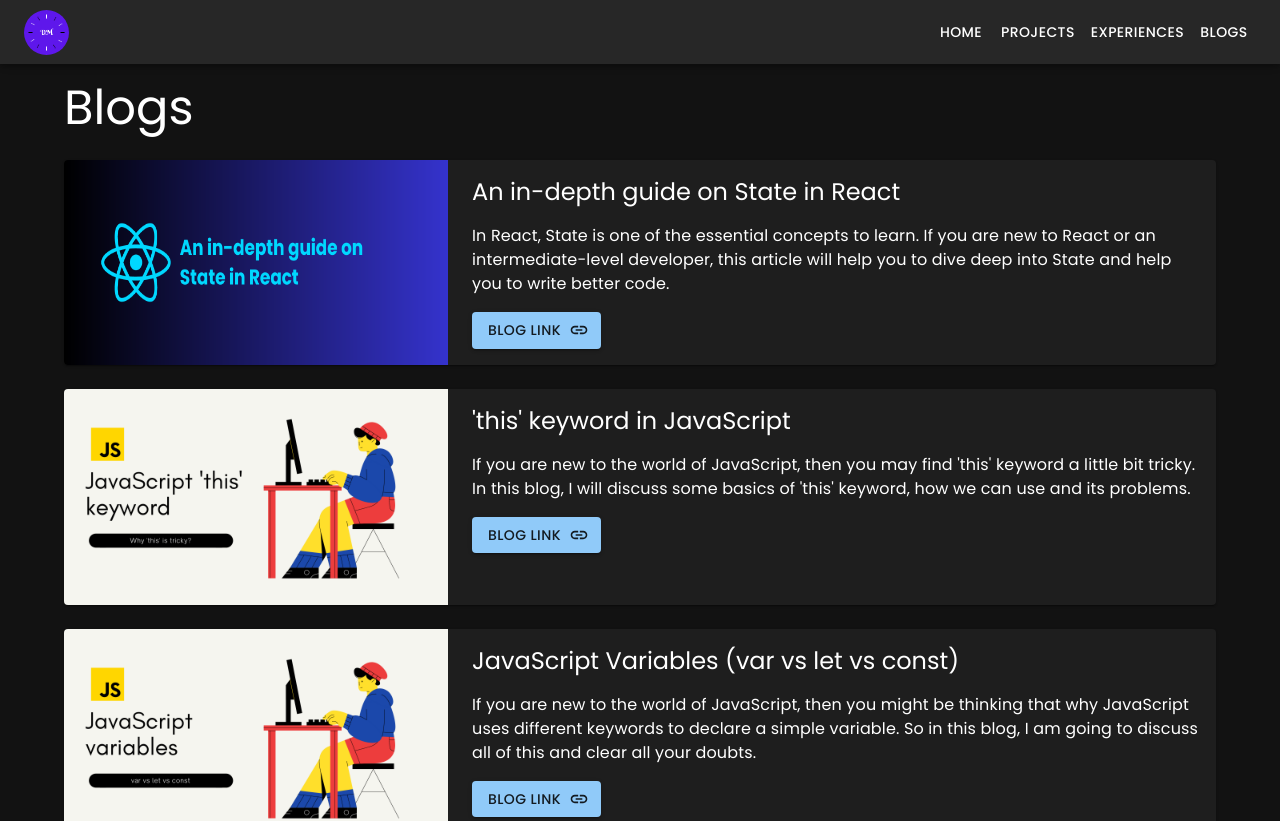
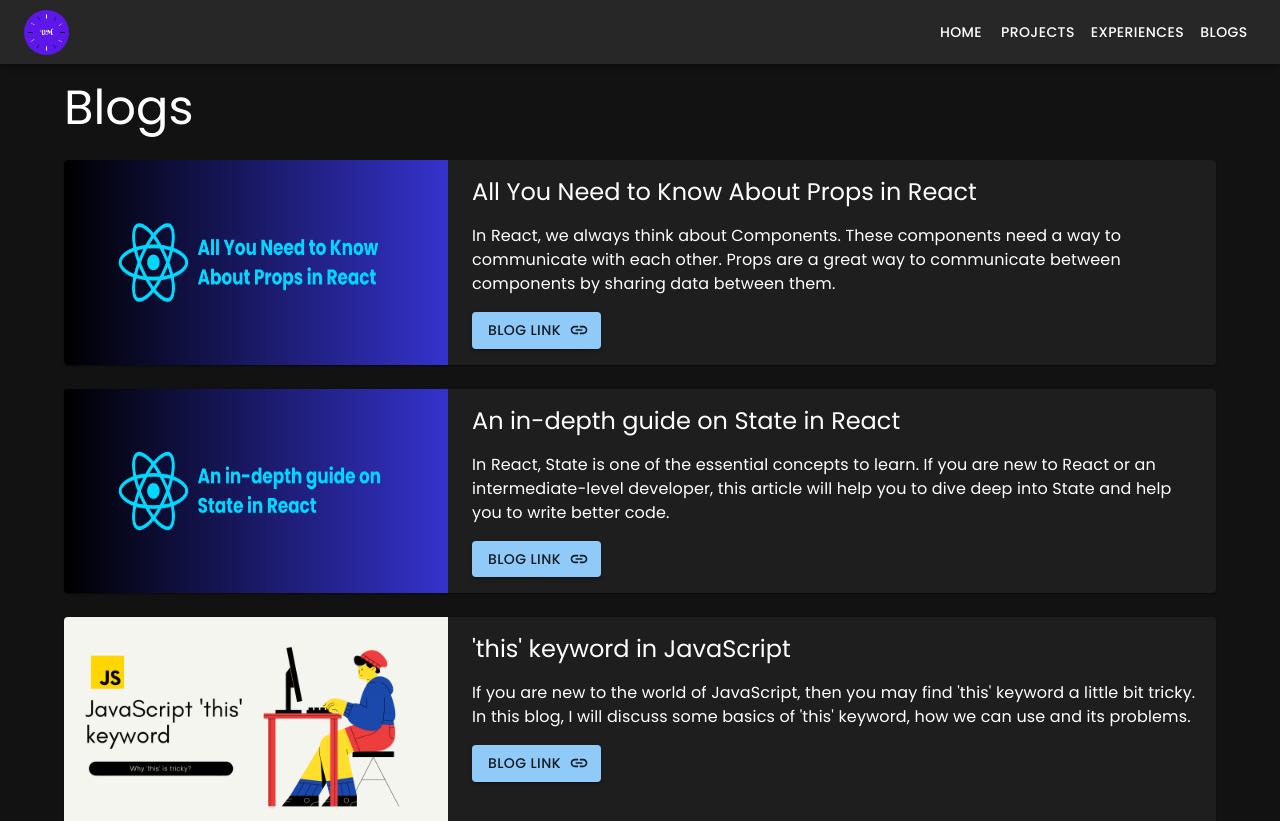
Before and after one commit to debajit13/portfolio, a React (Create React App) app: page /blogs in a window 1280 px wide. Shown: the top 821 px of the page. Built offline with nearby package versions, Linux system fonts and the light colour scheme.

Commit message:
add new blog 'All You Need to Know About Props in React'

```diff
--- a/src/pages/Blogs.js
+++ b/src/pages/Blogs.js
@@ -6,9 +6,18 @@ import getStartedWithTypeScriptImage from '../assets/images/blogs/getStartedWith
 import deepDiveIntoGit1 from '../assets/images/blogs/deepDiveIntoGit1.png';
 import deepDiveIntoGit2 from '../assets/images/blogs/deepDiveIntoGit2.png';
 import indepthStateImage from '../assets/images/blogs/InDepthState.png';
+import allAboutPropsImage from '../assets/images/blogs/AllAboutProps.png';
 
 const Blogs = () => {
   const blogsData = [
+    {
+      blogTitle: 'All You Need to Know About Props in React',
+      blogDescription:
+        'In React, we always think about Components. These components need a way to communicate with each other. Props are a great way to communicate between components by sharing data between them.',
+      blogImage: allAboutPropsImage,
+      blogLink:
+        'https://dev.to/debajit13/all-you-need-to-know-about-props-in-react-1l40',
+    },
     {
       blogTitle: 'An in-depth guide on State in React',
       blogDescription:
```
Also changed, not shown: src/assets/images/blogs/AllAboutProps.png (added), src/assets/images/blogs/InDepthState.png.
